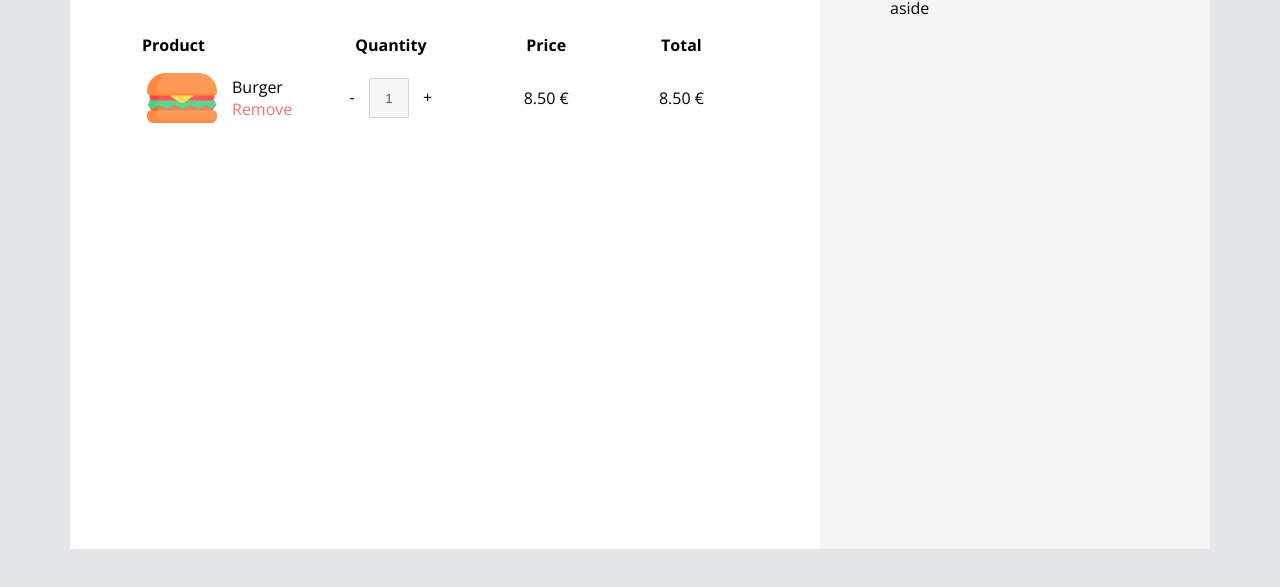
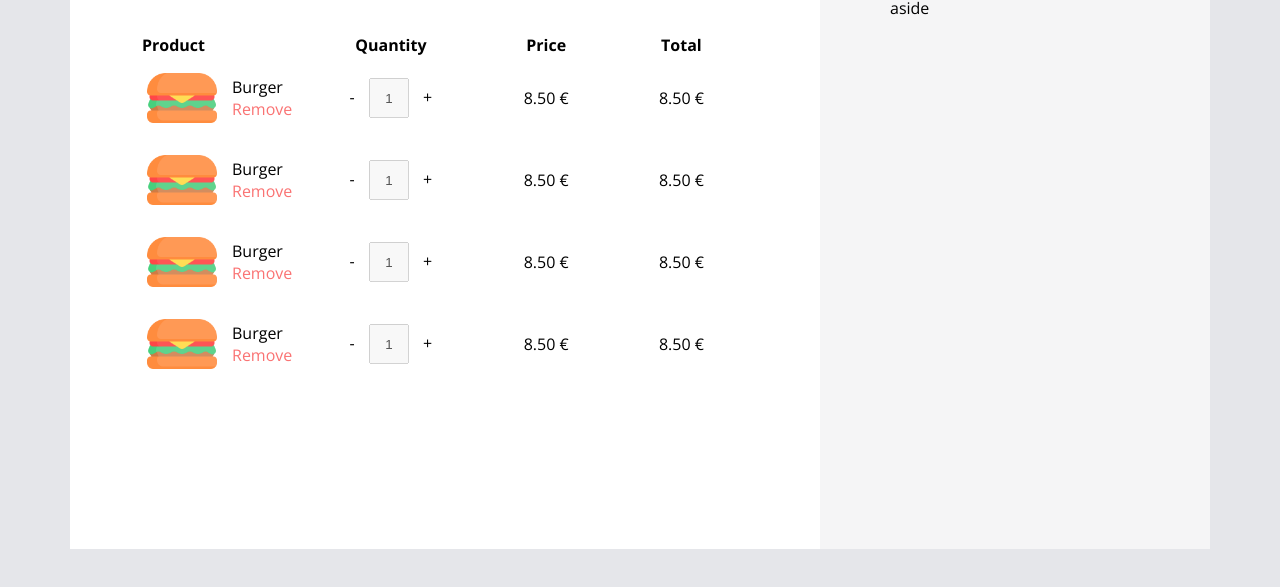
Before and after one commit to fabrizio-scorza/shopping-cart, a plain HTML site: page index.html in a window 1280 px wide. Shown: the part 201-788 px from the top of the page. Drawn offline with nearby package versions, Linux system fonts and the light colour scheme.

Commit message:
ADD: function to add a row to the table in HTML for every product

```diff
--- a/index.html
+++ b/index.html
@@ -27,8 +27,8 @@
               <th scope="col">Total</th>
             </tr>
           </thead>
-          <tbody>
-            <tr>
+          <tbody class="tabella">
+            <!--<tr>
               <td class="product-cell">
                 <img src="./img/burger.png" alt="">
                 <div class="product-cell-name-wrapper">
@@ -45,7 +45,7 @@
               </td>
               <td>8.50 €</td>
               <td>8.50 €</td>
-            </tr>
+            </tr>-->
           </tbody>
         </table>
       </main>
--- a/js/app.js
+++ b/js/app.js
@@ -35,3 +35,44 @@ const cartItems = [
 
 const qItems = document.getElementById("q-items");
 qItems.textContent = cartItems.length + " items";
+
+
+
+//evochiamo la funzione per creare le righe della tabella
+render(cartItems);
+
+
+//
+//FUNZIONI
+//
+
+function render (items) {
+
+  //recuperiamo dal dom elemento table
+  const tableElement = document.querySelector(".tabella");
+  //console.log(tableElement);
+
+  //ciclo for in cui cicliamo item e lo aggiungiamo alla tabella in html
+  for (let i = 0; i < items.length; i++) {
+    tableElement.innerHTML += `
+    <tr>
+      <td class="product-cell">
+        <img src="./img/burger.png" alt="">
+        <div class="product-cell-name-wrapper">
+            <p>Burger
+            </p>
+            <a href="#">Remove</a>
+
+          </div>
+      </td>
+      <td>
+        <a href="#" class="quantity-button">-</a>
+        <input type="text" id="quantity-counter" disabled value="1">
+        <a href="#" class="quantity-button">+</a>
+      </td>
+      <td>8.50 €</td>
+      <td>8.50 €</td>
+    </tr>
+    `
+  }
+}
```
Also changed, not shown: 1 other file.
